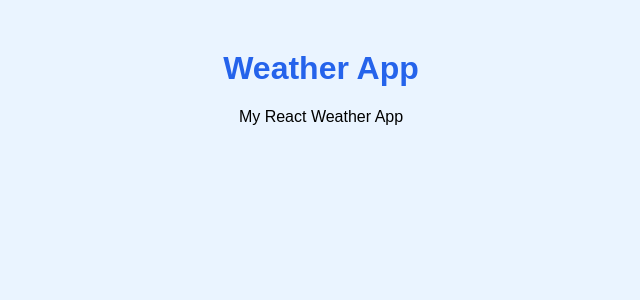
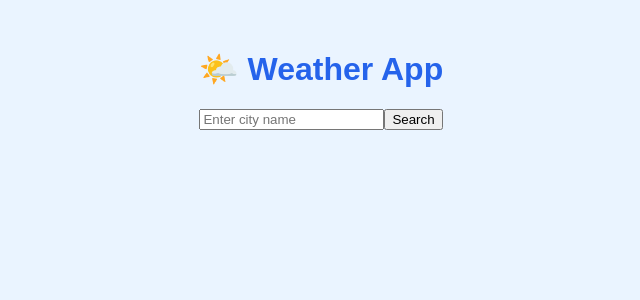
Before and after one commit to yogeshverma5k/weather-app, a React (Vite) app: page / in a window 1280 px wide. Shown: the top 300 px of the page, without its empty margins (319-959 px from the left). Built offline with nearby package versions, Linux system fonts and the light colour scheme.

Commit message:
Update App.jsx

```diff
--- a/src/App.jsx
+++ b/src/App.jsx
@@ -1,8 +1,68 @@
+import { useState } from "react";
+import "./App.css";
+
 function App() {
+  const [city, setCity] = useState("");
+  const [weather, setWeather] = useState(null);
+  const [error, setError] = useState("");
+
+  const API_KEY =  "4a8f26f25fe397fcc1d3129c7c460cea";
+
+  const getWeather = async () => {
+    if (!city) {
+      setError("Please enter a city");
+      return;
+    }
+
+    try {
+      setError("");
+
+      const response = await fetch(
+        `https://api.openweathermap.org/data/2.5/weather?q=${city}&appid=${API_KEY}&units=metric`
+      );
+
+      if (!response.ok) {
+        throw new Error("City not found");
+      }
+
+      const data = await response.json();
+      setWeather(data);
+    } catch {
+      setWeather(null);
+      setError("City not found");
+    }
+  };
+
   return (
-    <div>
-      <h1>Weather App</h1>
-      <p>My React Weather App</p>
+    <div className="app">
+      <h1>🌤️ Weather App</h1>
+
+      <div className="search">
+        <input
+          type="text"
+          placeholder="Enter city name"
+          value={city}
+          onChange={(e) => setCity(e.target.value)}
+        />
+
+        <button onClick={getWeather}>Search</button>
+      </div>
+
+      {error && <p className="error">{error}</p>}
+
+      {weather && (
+        <div className="weather-card">
+          <h2>{weather.name}</h2>
+
+          <h1>{Math.round(weather.main.temp)}°C</h1>
+
+          <p>{weather.weather[0].description}</p>
+
+          <p>💧 Humidity: {weather.main.humidity}%</p>
+
+          <p>💨 Wind: {weather.wind.speed} m/s</p>
+        </div>
+      )}
     </div>
   );
 }
```
